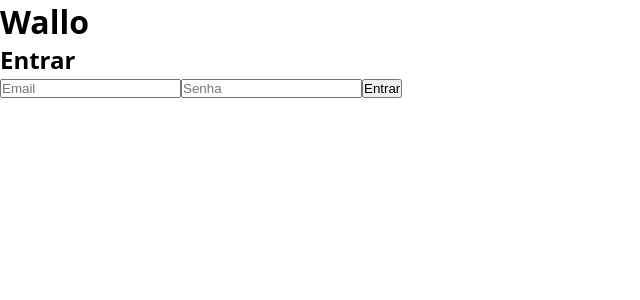
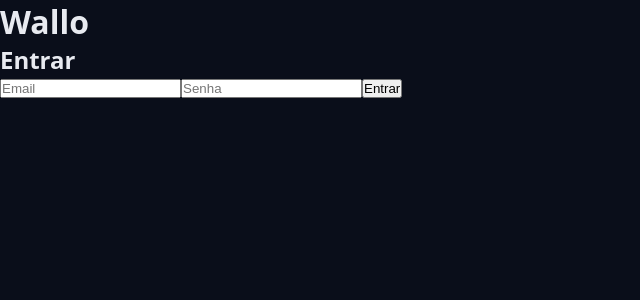
Before and after one commit to davizmartins/wallo-frontend, a React (Vite) app: page /login in a window 1280 px wide. Shown: the top 300 px of the page, without its empty margins (0-640 px from the left). Built offline with nearby package versions, Linux system fonts and the light colour scheme.

Commit message:
feat: define paleta de cores e estilos globais

```diff
--- a/src/index.css
+++ b/src/index.css
@@ -4,6 +4,22 @@
   box-sizing: border-box;
 }
 
+:root {
+
+  --bg: #0a0e1a;
+  --panel: #0d1424;
+  --border: #1a2438;
+  --hover: #111a2e;
+  --accent: #3b82f6;
+  --text: #e8eaf0;
+  --text-muted: #8b93a7;
+  --green: #22c55e;
+  --red: #ef4444;
+}
+
 body {
-  font-family: system-ui, sans-serif;
+  font-family: system-ui, -apple-system, sans-serif;
+  background: var(--bg);
+  color: var(--text);
+  min-height: 100vh;
 }
```
